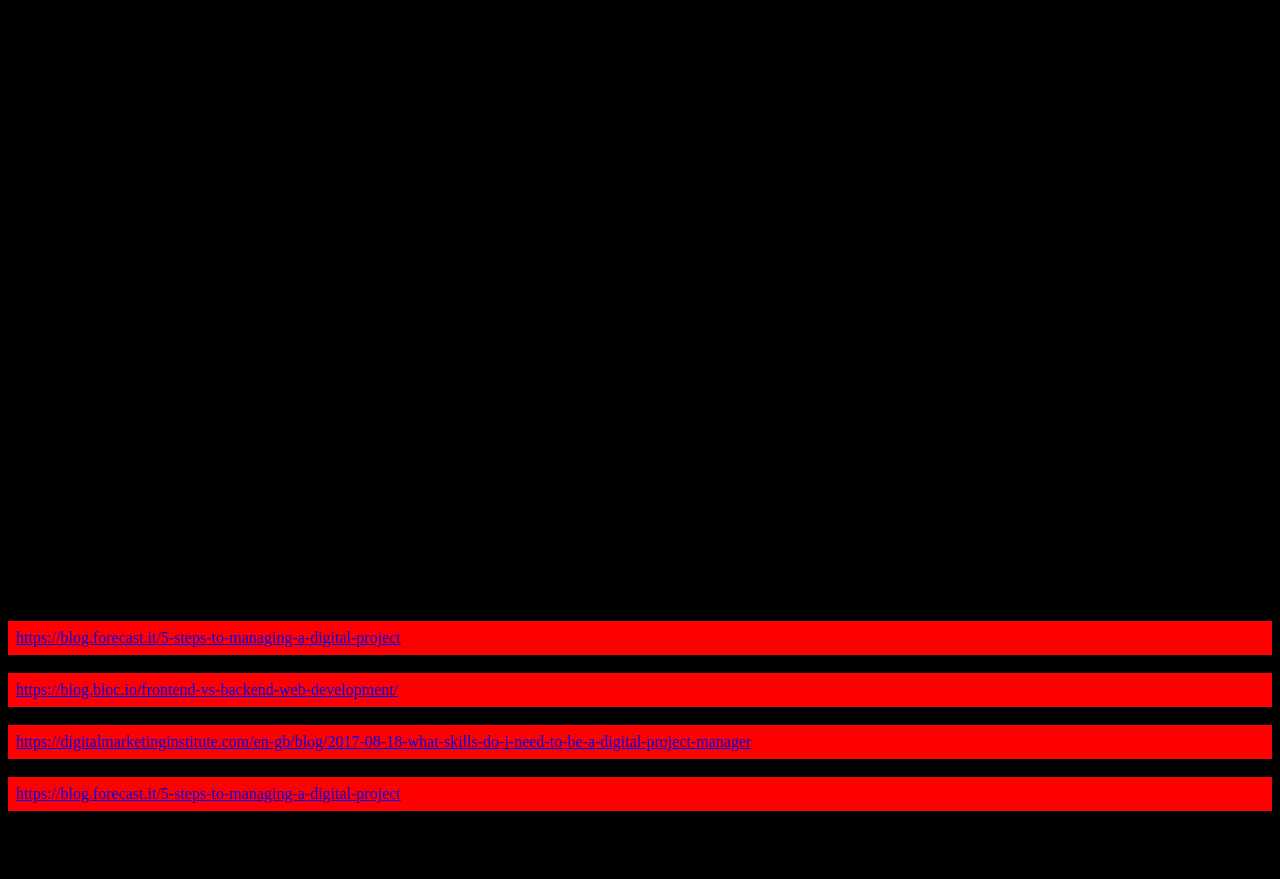
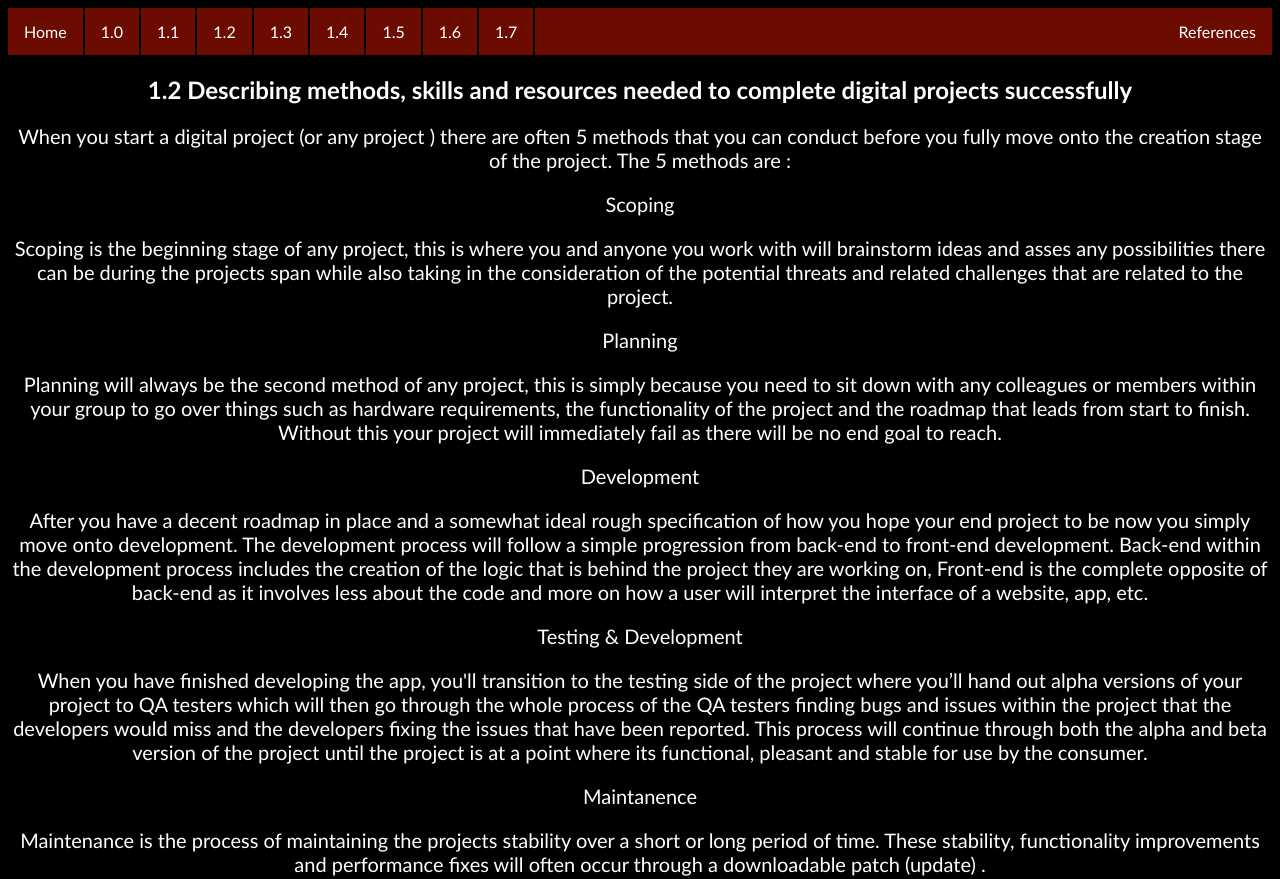
Before and after one commit to NateHulson/HTML, a plain HTML site: page methodskillsandres.html in a window 1280 px wide. Shown: the top 879 px of the page. Before the commit the page ends 845 px from the top, so only its background shows below. Drawn offline with Linux system fonts and the light colour scheme.

Commit message:
website missing outcome 2 and 3

```diff
--- a/main.css
+++ b/main.css
@@ -4,19 +4,49 @@ body{
 }
 
 h1{
+    text-align: center;
+    color:white;
+}
+
+h2{
+    text-align:center;
+    color:white;
+}
+
+ul{ list-style-type: none;
+    margin:0 ;
+    padding: 0;
+    overflow: hidden;
+    background-color:rgba(116, 12, 0, 0.934);
+}
+
+li{
+    float:left;
+    border-right:2px solid #000000;
+}
+
+li:last-child{
+    border-right:none;
+}
+
+li a{
+    display:block;
+    color:white;
+    text-align: center;
+    padding:14px 16px;
+    text-decoration:none;
+}
+
+li a:hover {
+    background-color: black;
+}
+
+p{
+    Font-size:20px;
+    Text-align:center;
     color:white
 }
 
-
-li{
-    float: left;
+p,h1,h2, li a{
+    font-family: 'Gill Sans', 'Gill Sans MT', Calibri, 'Trebuchet MS', sans-serif
 }
-
-a{
-    display:block;
-    padding:8px;
-    background-color: red;
-
-}
-
-ul{ list-style-type: none; }
--- a/methodskillsandres.html
+++ b/methodskillsandres.html
@@ -6,62 +6,59 @@
     <title>Document</title>
 </head>
 <body>
-    <h2>1.2 Describing methods, skills and resources needed to complete digital projects successfully</h1>
-    <p>When you start a digital project (or any project ) there are often 5 methods that you can conduct before you
-        fully move onto the creation stage of the project. The 5 methods are :
+
         <ul>
-                <li>Scoping
-                    <ul>
-                        <li>Scoping is the beginning stage of any project, this is where you and anyone you work with
+                <li><a href= "index.html">Home</a></li>
+                <li><a href= "aboutme.html">1.0</a></li>
+                <li><a href= "itinmodern.html">1.1</a></li>
+                <li><a href= "methodskillsandres.html">1.2</a></li>
+                <li><a href= "planandcarry.html">1.3</a></li>
+                <li><a href= "risks.html">1.4</a></li>
+                <li><a href= "selectingit.html">1.5</a></li>
+                <li><a href= "chosentechnologies.html">1.6</a></li>
+                <li><a href= "legalconstaints.html">1.7</a></li>
+                <li style="float:right"><a class="active" href="references.html">References</a></li>
+                </ul>
+
+<h2>1.2 Describing methods, skills and resources needed to complete digital projects successfully</h2>
+ <p>When you start a digital project (or any project ) there are often 5 methods that you can conduct before you fully move onto the creation stage of the project. The 5 methods are :</p>
+
+              <p>Scoping</p>
+
+                       <p>Scoping is the beginning stage of any project, this is where you and anyone you work with
                             will brainstorm ideas and asses any possibilities there can be during the projects span while
                             also taking in the consideration of the potential threats and related challenges that are related
                             to the project.
-                        </li>
-                    </ul>
-                </li>
-                <br>
-                 <li>Planning
-                            <ul>
-                                <li>Planning will always be the second method of any project, this is simply because you need to
+                        </p>
+                 <p>Planning</p>
+                            <p> Planning will always be the second method of any project, this is simply because you need to
                                 sit down with any colleagues or members within your group to go over things such as hardware
                                 requirements, the functionality of the project and the roadmap that leads from start to finish.
                                 Without this your project will immediately fail as there will be no end goal to reach.
-                                </li>
-                            </ul>
-                    </li>
-                    <br>
-                    <li>Development
-                            <ul>
-                                <li>After you have a decent roadmap in place and a somewhat ideal rough specification of how you hope
+                               </p>
+
+                    <p>Development</p>
+                            <p>
+                                    After you have a decent roadmap in place and a somewhat ideal rough specification of how you hope
                                     your end project to be now you simply move onto development.  The development process will follow a
                                     simple progression from back-end to front-end development. Back-end within the development process
                                    includes the creation of the logic that is behind the project they are working on, Front-end is the complete
                                     opposite of back-end as it involves less about the code and more on how a user will interpret the interface of a
                                     website, app, etc.
+                            </p>
+                    <p>Testing & Development</p>
 
-                                </li>
-                            </ul>
-                    </li>
-                    <br>
-                    <li>Testing & Development
-                            <ul>
-                                <li>When you have finished developing the app, you'll transition to the testing side of the project where you’ll hand
+                                <p>When you have finished developing the app, you'll transition to the testing side of the project where you’ll hand
                                     out alpha versions of your project to QA testers which will then go through the whole process of the QA testers finding
                                     bugs and issues within the project that the developers would miss and the developers fixing the issues that have been reported.
                                     This process will continue through both the alpha and beta version of the project until the project is at a point where its
                                     functional, pleasant and stable for use by the consumer.
-                                 </li>
-                            </ul>
-                </li>
-                <br>
-                <li>Maintanence
-                            <ul>
-                                <li>Maintenance is the process of maintaining the projects stability over a short or long period of time. These stability,
+                                </p>
+
+                <p>Maintanence</p>
+
+                                <p>Maintenance is the process of maintaining the projects stability over a short or long period of time. These stability,
                                     functionality improvements and performance fixes will often occur through a downloadable patch (update) .
-                                </li>
-                            </ul>
-                </li>
-            </ul>
                                 </p>
 <p>
 
@@ -84,16 +81,16 @@
      <p>
             Refernece(s):
     <br>
-        <a href="https://blog.forecast.it/5-steps-to-managing-a-digital-project">https://blog.forecast.it/5-steps-to-managing-a-digital-project
+        <a href="https://blog.forecast.it/5-steps-to-managing-a-digital-project" style="color:#FFFFFF";>https://blog.forecast.it/5-steps-to-managing-a-digital-project
         </a>
     <br>
-        <a href="https://blog.bloc.io/frontend-vs-backend-web-development/">https://blog.bloc.io/frontend-vs-backend-web-development/
+        <a href="https://blog.bloc.io/frontend-vs-backend-web-development/" style="color:#FFFFFF";>https://blog.bloc.io/frontend-vs-backend-web-development/
         </a>
     <br>
-        <a href="https://digitalmarketinginstitute.com/en-gb/blog/2017-08-18-what-skills-do-i-need-to-be-a-digital-project-manager">https://digitalmarketinginstitute.com/en-gb/blog/2017-08-18-what-skills-do-i-need-to-be-a-digital-project-manager
+        <a href="https://digitalmarketinginstitute.com/en-gb/blog/2017-08-18-what-skills-do-i-need-to-be-a-digital-project-manager" style="color:#FFFFFF";>https://digitalmarketinginstitute.com/en-gb/blog/2017-08-18-what-skills-do-i-need-to-be-a-digital-project-manager
         </a>
     <br>
-        <a href="https://blog.forecast.it/5-steps-to-managing-a-digital-project">https://blog.forecast.it/5-steps-to-managing-a-digital-project
+        <a href="https://blog.forecast.it/5-steps-to-managing-a-digital-project" style="color:#FFFFFF";>https://blog.forecast.it/5-steps-to-managing-a-digital-project
         </a>
     <br>
     </p>
```
Also changed, not shown: aboutme.html (+14 -1 lines), chosentechnologies.html (+14 -1 lines), index.html (+5 -1 lines), itinmodern.html (+14 -0 lines), legalconstaints.html (+31 -28 lines), planandcarry.html (+16 -2 lines), references.html (added, +23 -0 lines), risks.html (+28 -30 lines), selectingit.html (+15 -1 lines). Lines whose indentation alone changed are shown as unchanged.
